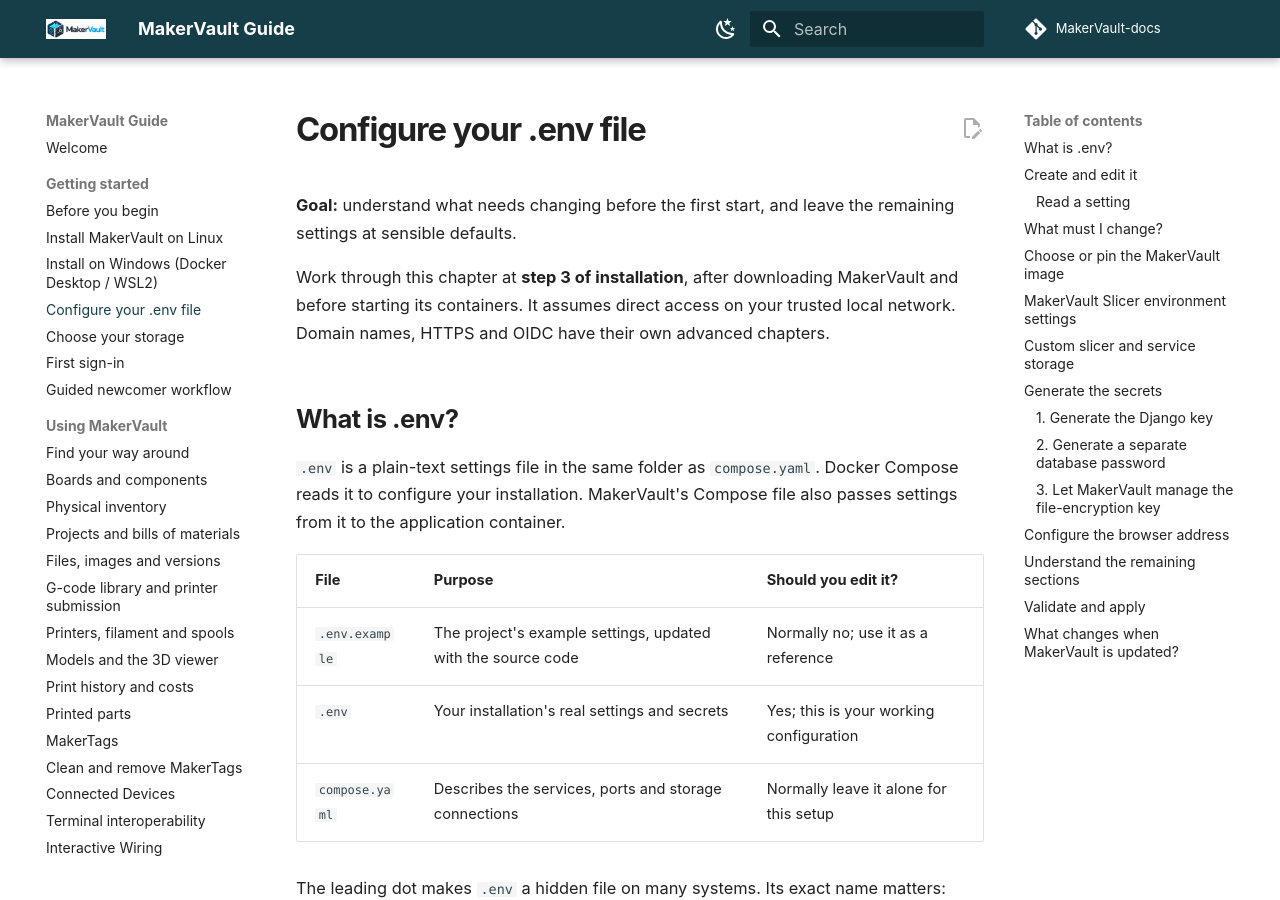
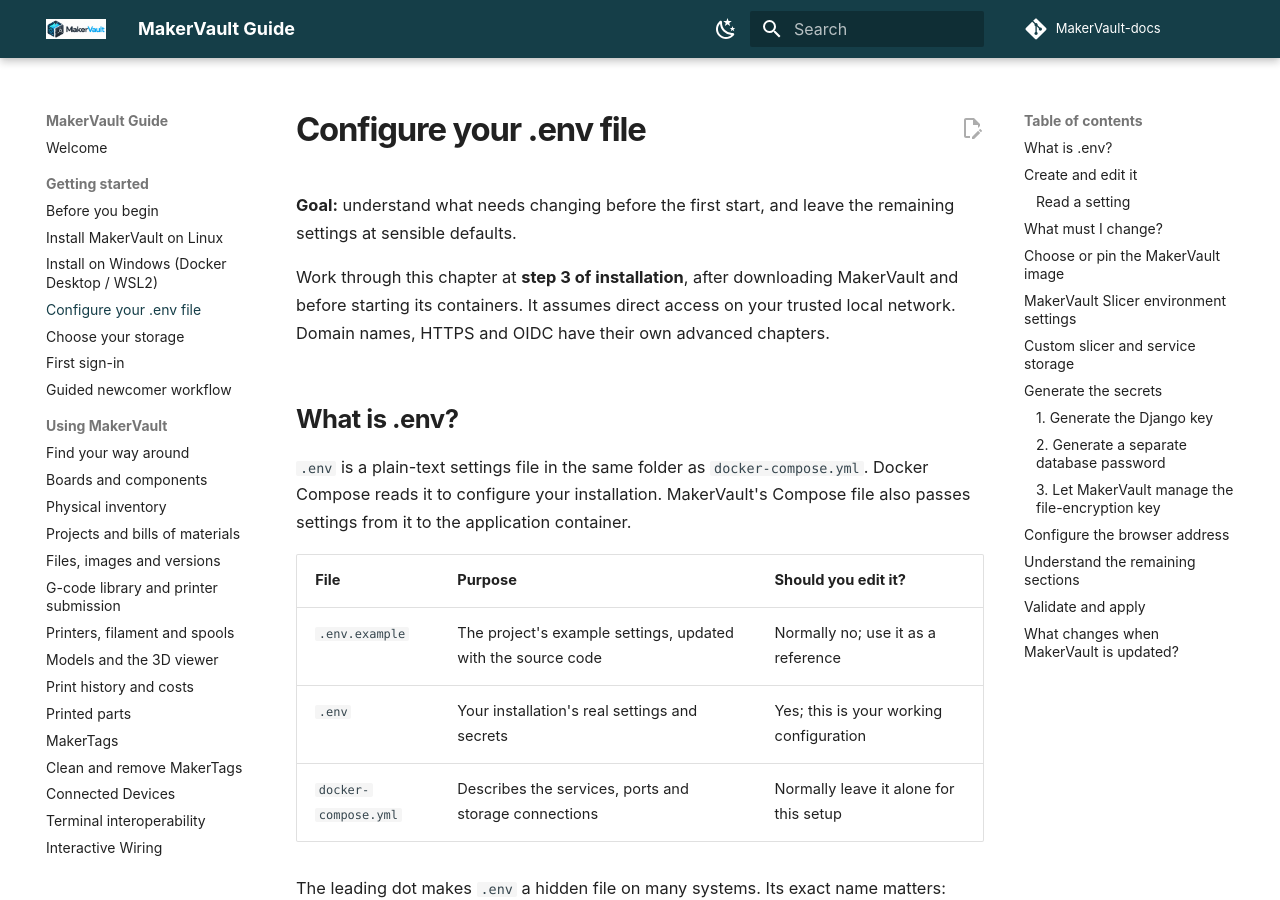
Before and after one commit to gavrd7/MakerVault-docs, an MkDocs documentation site: the page built from docs/guide/getting-started/environment.md, in a window 1280 px wide and 900 px high. Built offline with MkDocs 1.6.1 and Material for MkDocs 9.7.7, drawn with Linux system fonts in a browser that asks for light colours; comment, search, counter and statistics services are not loaded; some of the changed text lies outside the part shown.

Commit message:
docs(install): match canonical docker-compose.yml filename

```diff
--- a/docs/guide/getting-started/environment.md
+++ b/docs/guide/getting-started/environment.md
@@ -6,13 +6,13 @@ Work through this chapter at **step 3 of installation**, after downloading Maker
 
 ## What is .env?
 
-`.env` is a plain-text settings file in the same folder as `compose.yaml`. Docker Compose reads it to configure your installation. MakerVault's Compose file also passes settings from it to the application container.
+`.env` is a plain-text settings file in the same folder as `docker-compose.yml`. Docker Compose reads it to configure your installation. MakerVault's Compose file also passes settings from it to the application container.
 
 | File | Purpose | Should you edit it? |
 | --- | --- | --- |
 | `.env.example` | The project's example settings, updated with the source code | Normally no; use it as a reference |
 | `.env` | Your installation's real settings and secrets | Yes; this is your working configuration |
-| `compose.yaml` | Describes the services, ports and storage connections | Normally leave it alone for this setup |
+| `docker-compose.yml` | Describes the services, ports and storage connections | Normally leave it alone for this setup |
 
 The leading dot makes `.env` a hidden file on many systems. Its exact name matters: `.env.txt` is a different file. It is not a Python script and you do not need to run or `source` it.
 
@@ -78,7 +78,7 @@ This setting controls only the MakerVault application image. It does not change
 
 ## MakerVault Slicer environment settings
 
-The standard installation includes a separate `makervault-slicer` container, alongside the application, PostgreSQL and Redis. All four use a single `compose.yaml` and one Docker network. PostgreSQL, Redis and the slicer have no host-published ports.
+The standard installation includes a separate `makervault-slicer` container, alongside the application, PostgreSQL and Redis. All four use a single `docker-compose.yml` and one Docker network. PostgreSQL, Redis and the slicer have no host-published ports.
 
 For a new installation, `python3 scripts/generate_env_secrets.py` creates **four separate secrets**: the Django key, PostgreSQL password, slicer worker token and slicer installer token. Do not copy passwords or tokens from examples, commit your private `.env`, or share expanded Compose configuration.
 
```
